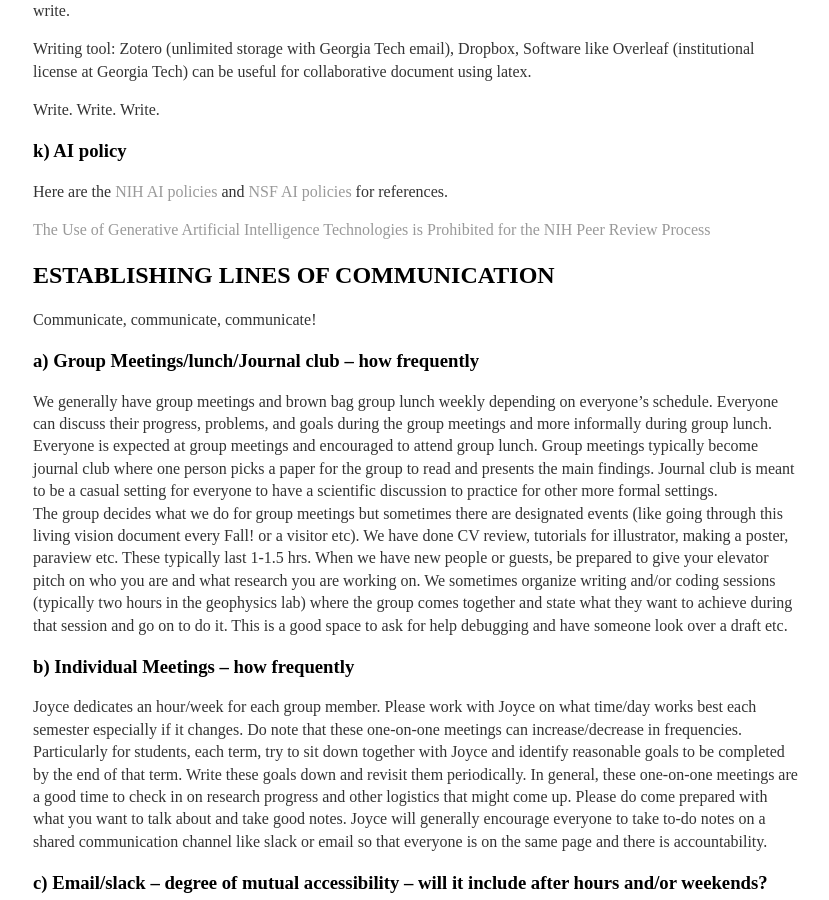
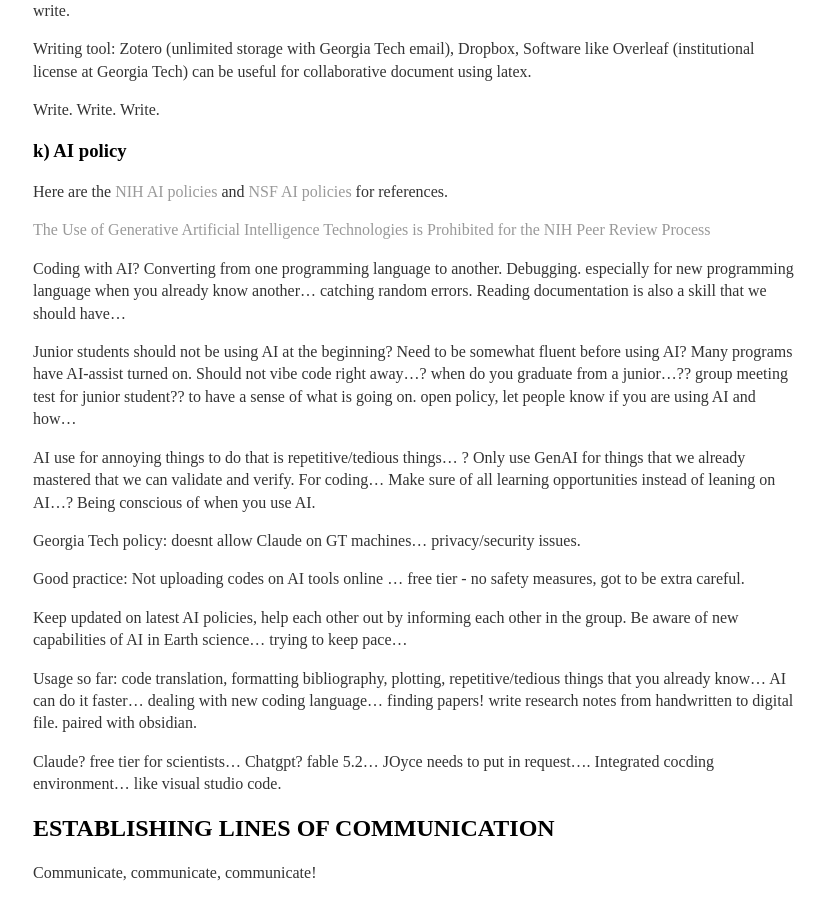
Before and after one commit to joycesim/joycesim.github.io, a Jekyll site: the page built from GroupVision/index.md, in a window 1280 px wide and 900 px high, scrolled down 6601 px. Shown: the whole window, without its empty margins (223-1052 px from the left). Built offline with Jekyll 4.4.1, drawn with Linux system fonts in a browser that asks for light colours; some of the changed text lies outside the part shown.

Commit message:
Update AI usage guidelines and best practices
Added guidelines on the use of AI in coding, emphasizing responsible usage and awareness of policies. Included practical examples of AI applications in research and coding tasks.

```diff
--- a/GroupVision/index.md
+++ b/GroupVision/index.md
@@ -207,6 +207,25 @@
 [The Use of Generative Artificial Intelligence Technologies is Prohibited for the NIH Peer Review Process
 ](https://grants.nih.gov/grants/guide/notice-files/NOT-OD-23-149.html)
 
+Coding with AI? Converting from one programming language to another. Debugging. especially for new programming language when you already know another... catching random errors. Reading documentation is also a skill that we should have...
+
+Junior students should not be using AI at the beginning? Need to be somewhat fluent before using AI? Many programs have AI-assist turned on. Should not vibe code right away...? when do you graduate from a junior...?? group meeting test for junior student?? to have a sense of what is going on. open policy, let people know if you are using AI and how...
+
+AI use for annoying things to do that is repetitive/tedious things... ?  Only use GenAI for things that we already mastered that we can validate and verify. For coding...
+Make sure of all learning opportunities instead of leaning on AI...? Being conscious of when you use AI.
+
+Georgia Tech policy: doesnt allow Claude on GT machines... privacy/security issues.
+
+Good practice: Not uploading codes on AI tools online ... free tier - no safety measures, got to be extra careful.
+
+Keep updated on latest AI policies, help each other out by informing each other in the group. Be aware of new capabilities of AI in Earth science... trying to keep pace...
+
+Usage so far: code translation, formatting bibliography, plotting, repetitive/tedious things that you already know... AI can do it faster... dealing with new coding language... finding papers! write research notes from handwritten to digital file. paired with obsidian.
+
+Claude? free tier for scientists... Chatgpt? fable 5.2... JOyce needs to put in request....
+Integrated cocding environment... like visual studio code.
+
+
 ## ESTABLISHING LINES OF COMMUNICATION
 
 Communicate, communicate, communicate!
@@ -259,6 +278,7 @@
 
 In general, you will be provided with a workstation of your choice (Mac/PC/Linux) and if you need other accessories like keyboards/monitors and mouse, please let Joyce know.
 There is usually supercomputing resources and orientations to get you going on the [PACE clusters at Georgia Tech](https://pace.gatech.edu/).
+Loook at the AI policies above!
 
 ### b)    Good practices
 
@@ -299,6 +319,8 @@
 
 GT spirit - going to homecoming!
 
+Dog surfing on ESPN!
+
 ## FINAL THOUGHTS
 
 As a graduate student in the group, you will be treated as a junior colleague who is maturing into a professional scientist. This means that you can actively co-create opportunities to meet your goals. This framework also puts a large responsibility on your shoulders to live up to the expectations of performance that are required of a colleague. As a part of your PhD, you will ideally learn:
```
